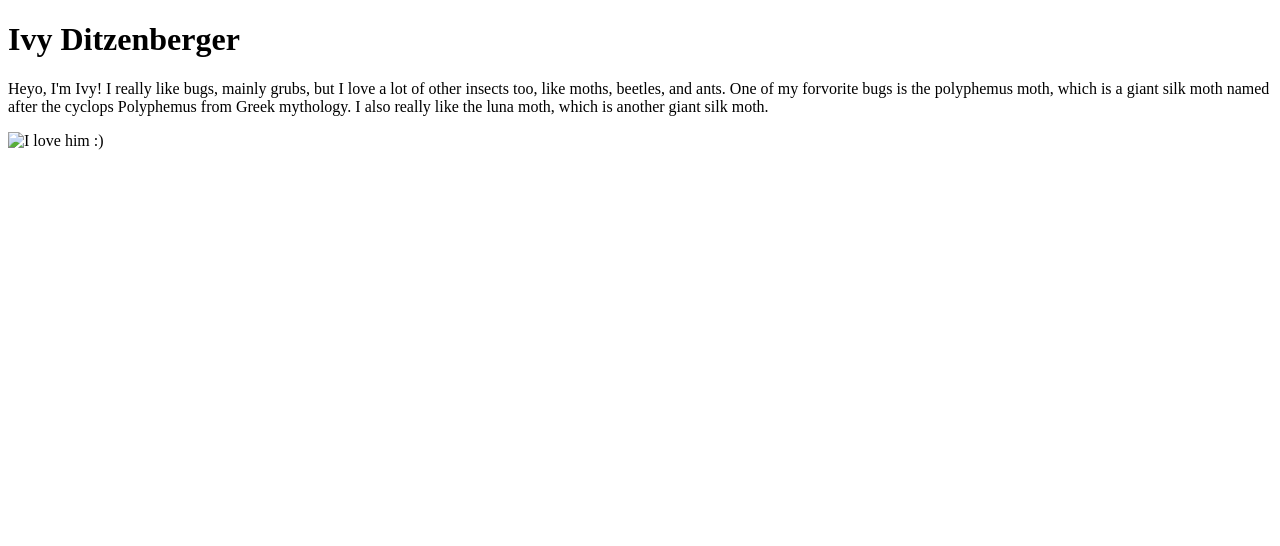
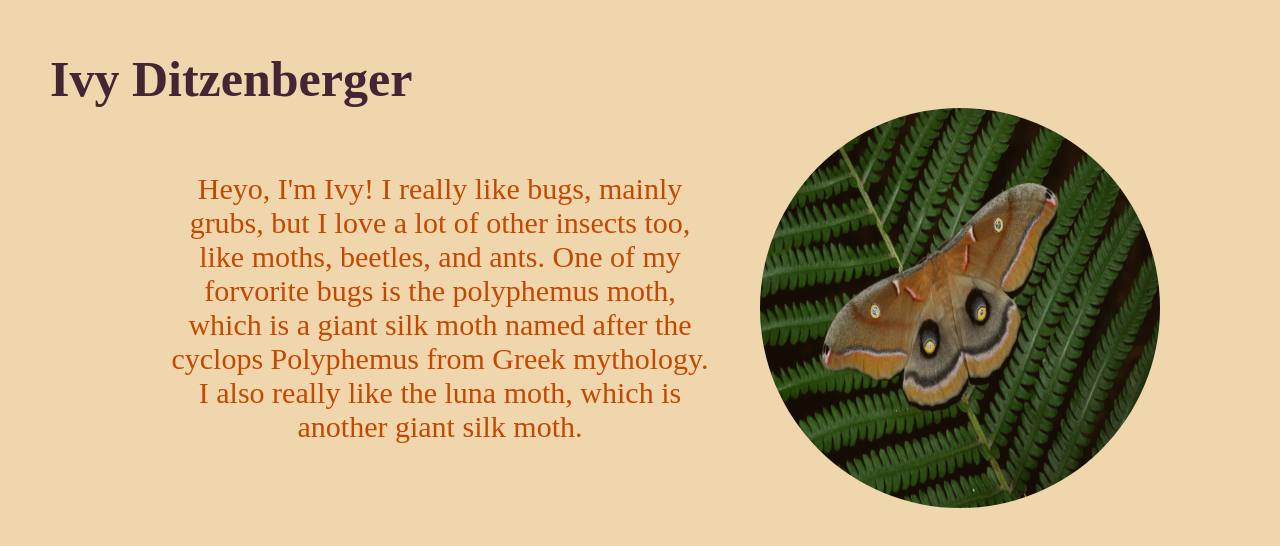
Before and after one commit to ToadM0de/newm-n317-site, a plain HTML site: page index.html in a window 1280 px wide. Drawn offline with Linux system fonts and the light colour scheme; the site is published under a folder, as on GitHub Pages, so addresses that start at the root find nothing.

Commit message:
removed /

```diff
--- a/index.html
+++ b/index.html
@@ -15,8 +15,8 @@
         cyclops Polyphemus from Greek mythology. I also really like the luna
         moth, which is another giant silk moth.
       </p>
-      <img src="/images/polyMoth.png" alt="I love him :)" />
+      <img src="images/polyMoth.png" alt="I love him :)" />
     </div>
   </body>
-  <link rel="stylesheet" href="/styles/style.css" />
+  <link rel="stylesheet" href="styles/style.css" />
 </html>
```
